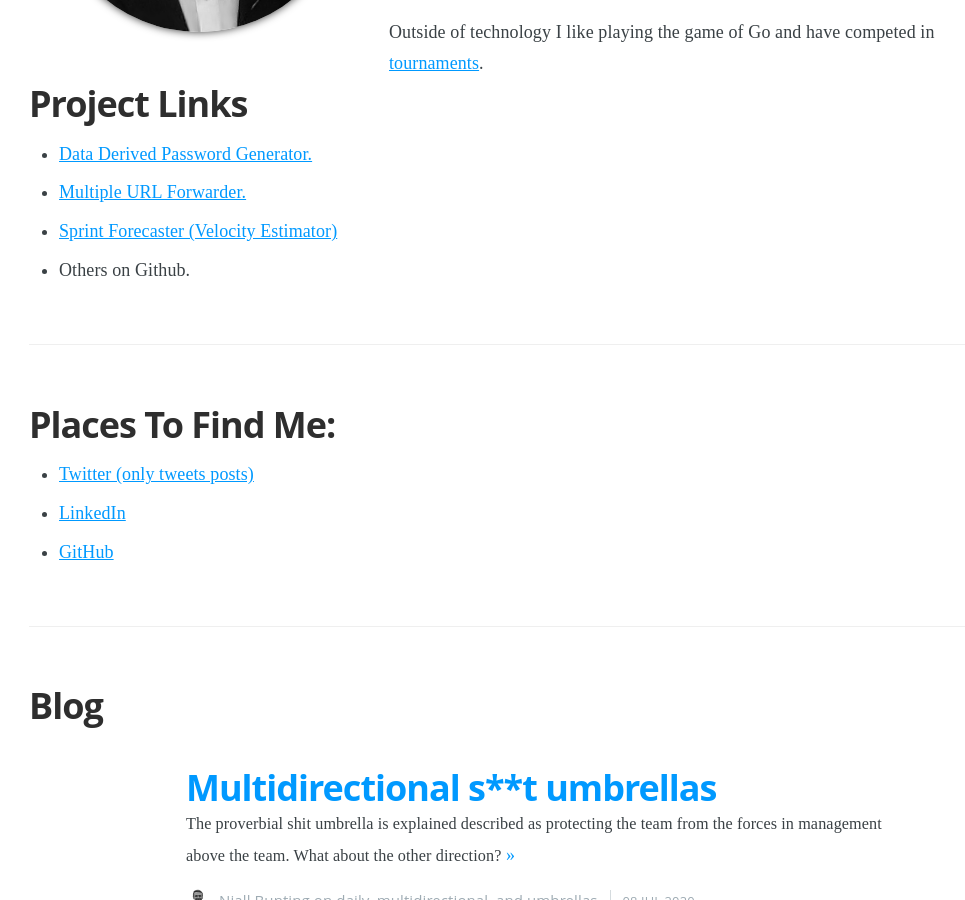
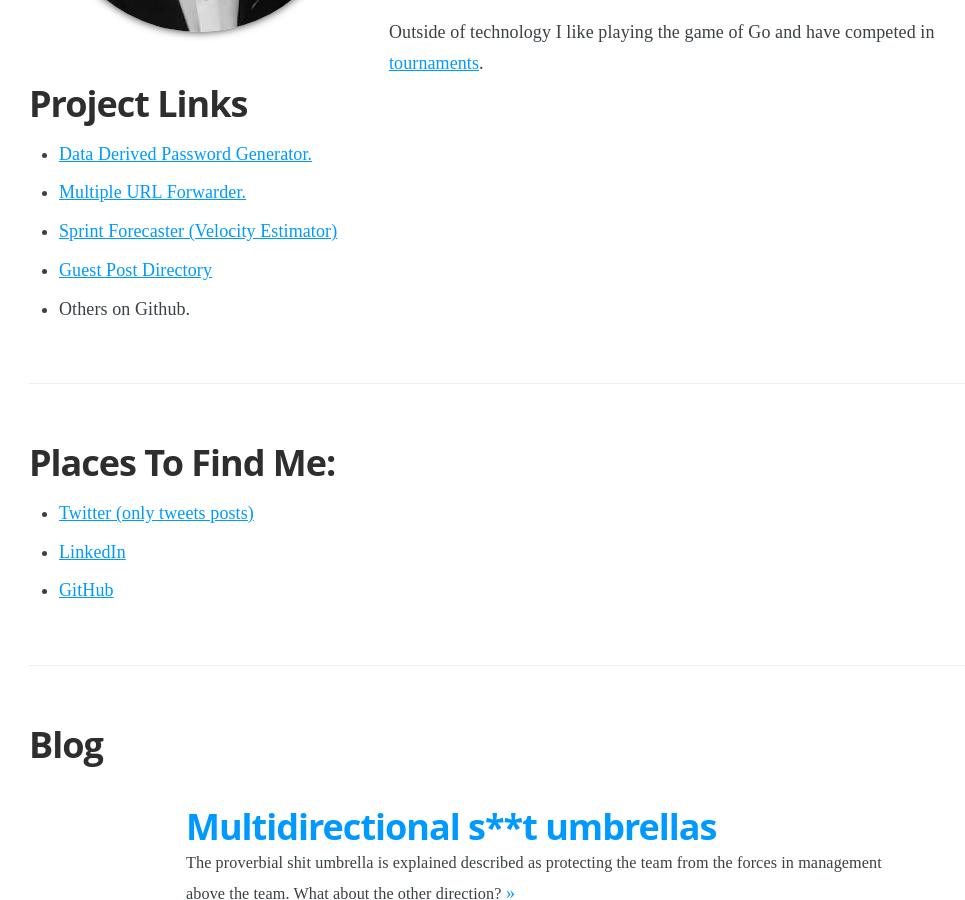
Before and after one commit to NiallBunting/niallbunting.github.io, a Jekyll site: the page built from index.html, in a window 1280 px wide and 900 px high, scrolled down 320 px. Shown: the whole window, without its empty margins (99-1064 px from the left). Built offline with Jekyll 4.4.1, drawn with Linux system fonts in a browser that asks for light colours; the list of posts is cut into pages by our own code.

Commit message:
Add guest post directory to list of projects

```diff
--- a/_layouts/index.html
+++ b/_layouts/index.html
@@ -42,6 +42,7 @@
 						<li><a href="https://rawcdn.githack.com/NiallBunting/Password-Generator/v0.1/index.html">Data Derived Password Generator.</a></li>
 						<li><a href="url-multi-redirect">Multiple URL Forwarder.</a></li>
                                                 <li><a href="/sprint-forecaster">Sprint Forecaster (Velocity Estimator)</a></li>
+                                                <li><a href="https://guestpost.directory/">Guest Post Directory</a></li>
 						<li>Others on Github.</li>
 					</ul>
 			</div>
```
